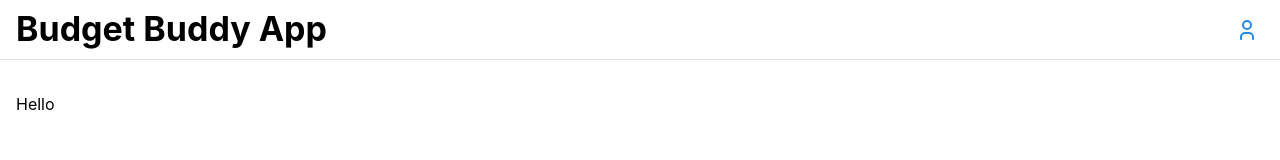
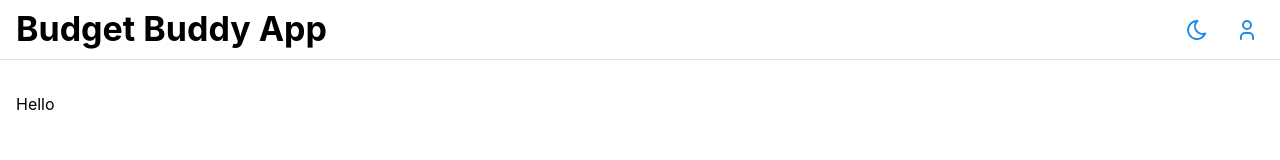
Before and after one commit to wiljar00/budget-buddy, a React (Vite) app: page / in a window 1280 px wide. Shown: the top 160 px of the page. Built offline with nearby package versions, Linux system fonts and the light colour scheme.

Commit message:
Add a dark mode toggle to navbar

```diff
--- a/src/components/Navbar.tsx
+++ b/src/components/Navbar.tsx
@@ -1,14 +1,32 @@
-import { AppShell, Group, Title, ActionIcon } from "@mantine/core";
-import { IconUser } from "@tabler/icons-react";
+import {
+  AppShell,
+  Group,
+  Title,
+  ActionIcon,
+  useMantineColorScheme,
+} from "@mantine/core";
+import { IconUser, IconSun, IconMoon } from "@tabler/icons-react";
 
 export default function Navbar() {
+  const { colorScheme, toggleColorScheme } = useMantineColorScheme();
+  const dark = colorScheme === "dark";
+
   return (
     <AppShell.Header>
       <Group h="100%" px="md" justify="space-between">
         <Title order={1}>Budget Buddy App</Title>
-        <ActionIcon variant="subtle" size="lg">
-          <IconUser />
-        </ActionIcon>
+        <Group>
+          <ActionIcon
+            variant="subtle"
+            size="lg"
+            onClick={() => toggleColorScheme()}
+          >
+            {dark ? <IconSun /> : <IconMoon />}
+          </ActionIcon>
+          <ActionIcon variant="subtle" size="lg">
+            <IconUser />
+          </ActionIcon>
+        </Group>
       </Group>
     </AppShell.Header>
   );
--- a/src/main.tsx
+++ b/src/main.tsx
@@ -23,6 +23,7 @@ createRoot(document.getElementById("root")!).render(
           ],
         },
       }}
+      defaultColorScheme="light"
     >
       <App />
     </MantineProvider>
```
